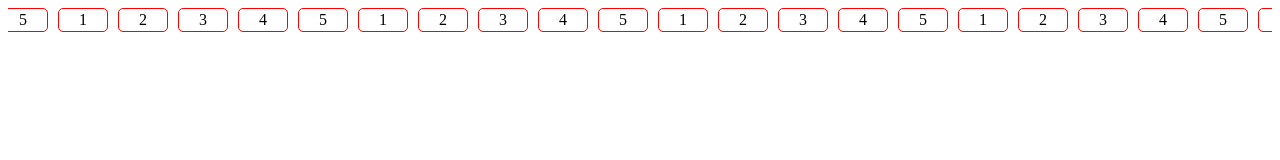
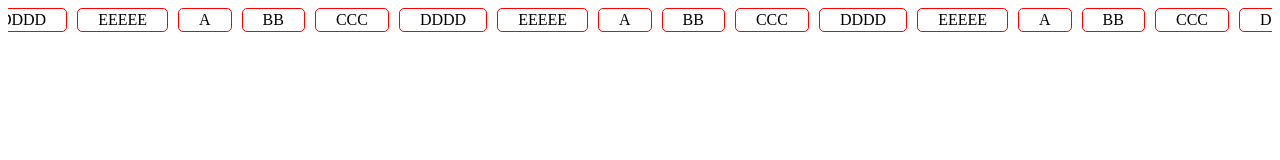
Before and after one commit to daniele-vigano/cf-infinite-scroll, a website: page example/index.html in a window 1280 px wide. Drawn offline with Linux system fonts and the light colour scheme; files whose address does not match are found by name.

Commit message:
Updated documentation and examples

```diff
--- a/example/index.html
+++ b/example/index.html
@@ -1,10 +1,10 @@
 <div id="scroll-container">
     <div class="track">
-        <div class="item">1</div>
-        <div class="item">2</div>
-        <div class="item">3</div>
-        <div class="item">4</div>
-        <div class="item">5</div>
+        <div class="item">A</div>
+        <div class="item">BB</div>
+        <div class="item">CCC</div>
+        <div class="item">DDDD</div>
+        <div class="item">EEEEE</div>
     </div>
 </div>
 
```
Also changed, not shown: README.md.
